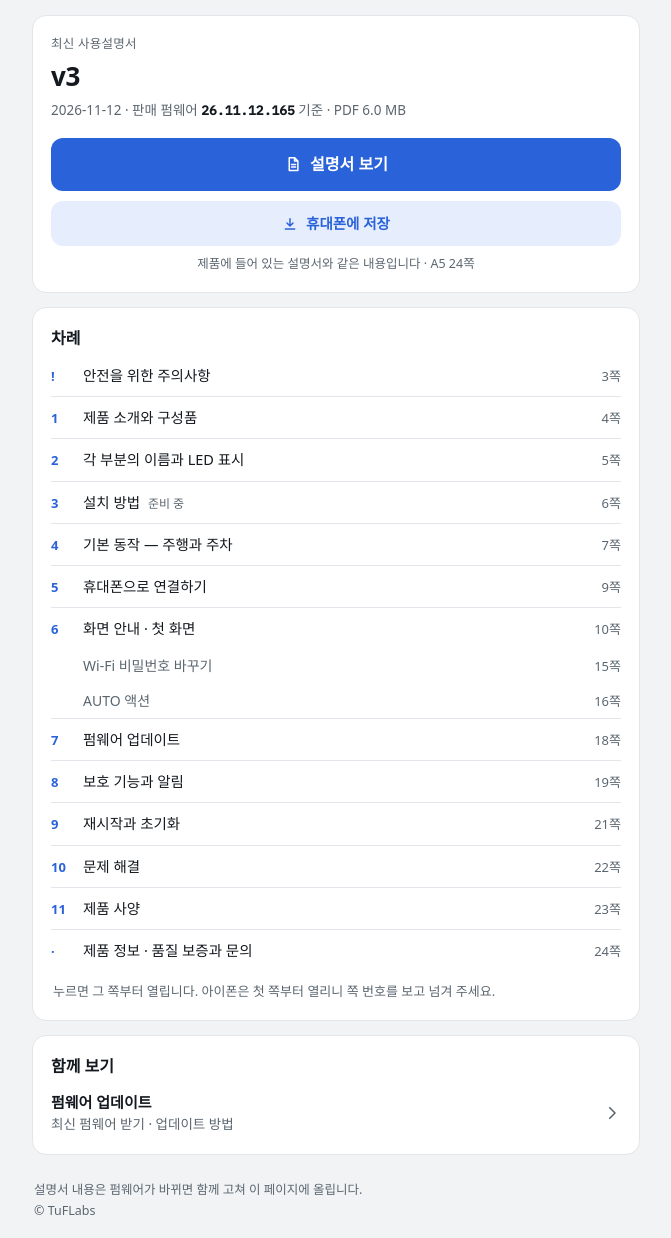
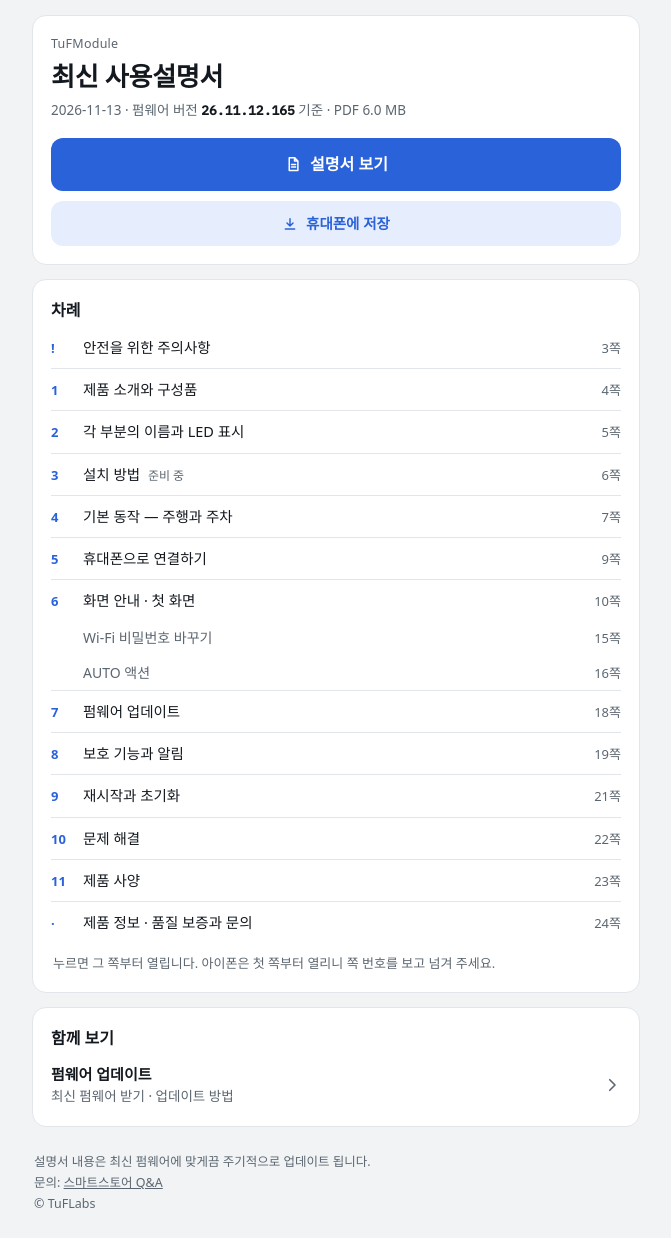
Before and after one commit to tuflabs-official/tufmodule-firmware, a plain HTML site: page manual/index.html in a window 1280 px wide. Shown: the part 62-1300 px from the top of the page, without its empty margins (304-975 px from the left). Drawn offline with Linux system fonts and the light colour scheme; a web font is replaced by a local one.

Commit message:
Add files via upload

```diff
--- a/manual/index.html
+++ b/manual/index.html
@@ -111,18 +111,17 @@ a.row svg{color:var(--sub);flex:0 0 auto}
 </div>
 
 <section class="card" aria-labelledby="latestT">
-  <div class="lbl" id="latestT">최신 사용설명서</div>
-  <div class="ver" id="ver">v3</div>
-  <div class="vsub" id="vsub">2026-11-12 · 판매 펌웨어 <b>26.11.12.165</b> 기준 · PDF 6.0 MB</div>
-  <a class="btn" data-pdf href="TuFModule_manual.pdf?v=3">
+  <div class="lbl" id="latestT">TuFModule</div>
+  <div class="ver">최신 사용설명서</div>
+  <div class="vsub" id="vsub">2026-11-13 · 펌웨어 버전 <b>26.11.12.165</b> 기준 · <span style="white-space:nowrap">PDF 6.0 MB</span></div>
+  <a class="btn" data-pdf href="TuFModule_manual.pdf?v=202611130030">
     <svg width="18" height="18" viewBox="0 0 24 24" fill="none" aria-hidden="true"><path d="M7 3.5h7l4.5 4.5v12.5H7z M14 3.5V8h4.5 M10 12.5h5.5 M10 16h5.5" stroke="currentColor" stroke-width="2" stroke-linecap="round" stroke-linejoin="round"/></svg>
     <span>설명서 보기</span>
   </a>
-  <a class="btn ghost" data-pdf href="TuFModule_manual.pdf?v=3" download="TuFModule_manual.pdf">
+  <a class="btn ghost" data-pdf href="TuFModule_manual.pdf?v=202611130030" download="TuFModule_manual.pdf">
     <svg width="16" height="16" viewBox="0 0 24 24" fill="none" aria-hidden="true"><path d="M12 4v11m0 0l-4.5-4.5M12 15l4.5-4.5M5 19.5h14" stroke="currentColor" stroke-width="2.2" stroke-linecap="round" stroke-linejoin="round"/></svg>
     <span>휴대폰에 저장</span>
   </a>
-  <div class="fname">제품에 들어 있는 설명서와 같은 내용입니다 · A5 24쪽</div>
 </section>
 
 <section class="card" aria-labelledby="tocT">
@@ -156,32 +155,26 @@ a.row svg{color:var(--sub);flex:0 0 auto}
   </a>
 </section>
 
-<section class="card" aria-labelledby="oldT" id="oldCard" hidden>
-  <h2 id="oldT">지난 판</h2>
-  <!-- 예: <div class="old"><span>v3 · 2026-11-12 · 펌웨어 26.11.12.165</span><a href="old/TuFModule_manual_v3.pdf">받기</a></div> -->
-  <p class="note">지난 펌웨어를 쓰고 있을 때만 필요합니다.</p>
-</section>
-
 <footer>
-  설명서 내용은 펌웨어가 바뀌면 함께 고쳐 이 페이지에 올립니다.<br>
-  <span id="storeLine" hidden>문의: <a id="storeLink" href="#">스마트스토어 문의하기</a><br></span>
+  설명서 내용은 최신 펌웨어에 맞게끔 주기적으로 업데이트 됩니다.<br>
+  <span id="storeLine" hidden>문의: <a id="storeLink" href="#">스마트스토어 Q&amp;A</a><br></span>
   © TuFLabs
 </footer>
 </div>
 
 <script>
 (function () {
-  // ===== 설정 (새 판을 올릴 때 여기 VER와 위 '최신 사용설명서' 글자만 고침) =====
+  // ===== 설정 (새 PDF를 올릴 때 여기 VER와 위 '업데이트' 날짜 · 쪽 수 · 크기만 고침) =====
+  // 판 번호는 화면에 보이지 않음 (사용자 2026-11-12: 늘 최신 설명서만)
   var PDF = "TuFModule_manual.pdf";
-  var VER = 3;          // 판 번호 — 바꾸면 휴대폰에 남아 있는 예전 PDF 대신 새 PDF를 받음
-  var STORE_URL = "";   // 스마트스토어 주소를 넣으면 아래 '문의' 줄이 보임
+  var VER = "202611130030"; // 올린 날짜(같은 날 다시 올리면 시각까지) — 바꾸면 휴대폰에 남아 있는 예전 PDF 대신 새 PDF를 받음 (화면에 안 보임)
+  var STORE_URL = "https://mkt.shopping.naver.com/link/6af5cdc349689b475d360787";   // 스마트스토어 주소를 넣으면 아래 '문의' 줄이 보임
   // =====================================================================
   var $ = function (id) { return document.getElementById(id); };
   var src = PDF + "?v=" + VER;
 
   document.querySelectorAll("a[data-pdf]").forEach(function (a) { a.href = src; });
   document.querySelectorAll("a[data-page]").forEach(function (a) { a.href = src + "#page=" + a.getAttribute("data-page"); });
-  if ($("oldCard").querySelector(".old")) $("oldCard").hidden = false;
   if (STORE_URL) { $("storeLink").href = STORE_URL; $("storeLine").hidden = false; }
 
   // ---- 앱 안 브라우저 안내 (펌웨어 페이지와 같음) ----
```
Also changed, not shown: 1 other file.
